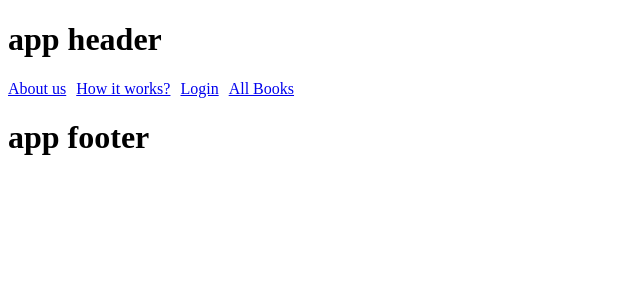
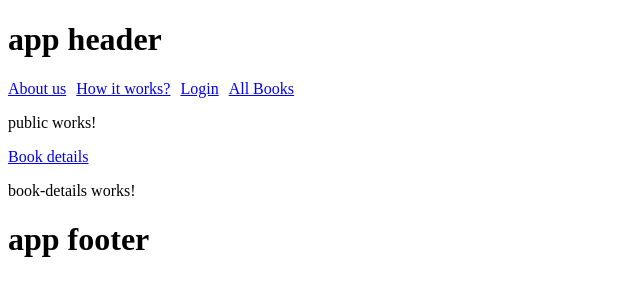
Before and after one commit to sagadavid/angular-bookStore-nitish, an Angular app in the folder bookStoreApp/: page /public/book-details/13/author/2 in a window 1280 px wide. Before the commit this address led to /. Shown: the top 300 px of the page, without its empty margins (0-640 px from the left). Built offline with nearby package versions, Linux system fonts and the light colour scheme.

Commit message:
routerLink4 id property3 dynamic data

```diff
--- a/bookStoreApp/src/app/public/public-routing.module.ts
+++ b/bookStoreApp/src/app/public/public-routing.module.ts
@@ -13,7 +13,7 @@ const routes: Routes = [
     children: [
       { path: 'all-books', component: AllBooksComponent },
       {
-        path: 'book-details/:id',
+        path: 'book-details/:id/author/:authorId',
         component: BookDetailsComponent,
       },
       { path: 'home', component: HomeComponent },
--- a/bookStoreApp/src/app/public/public.component.html
+++ b/bookStoreApp/src/app/public/public.component.html
@@ -1,3 +1,3 @@
 <p>public works!</p>
-<a [routerLink]="['/public/book-details', bookId]">Book details</a>
+<a [routerLink]="['/public/book-details', bookId, 'author', authorId]">Book details</a>
 <router-outlet></router-outlet>
--- a/bookStoreApp/src/app/public/public.component.ts
+++ b/bookStoreApp/src/app/public/public.component.ts
@@ -7,4 +7,5 @@ import { Component } from '@angular/core';
 })
 export class PublicComponent {
   bookId: number = 13;
+  authorId: number = 2;
 }
```
